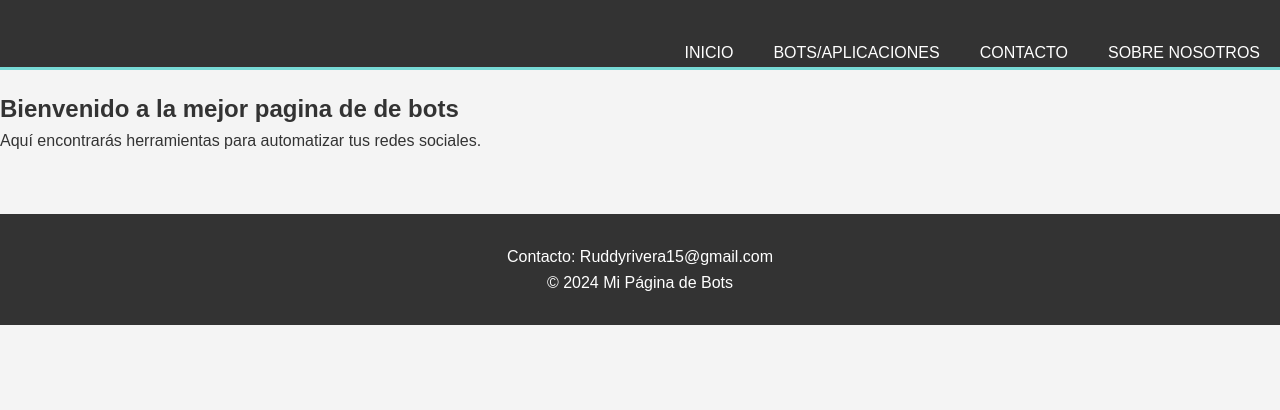
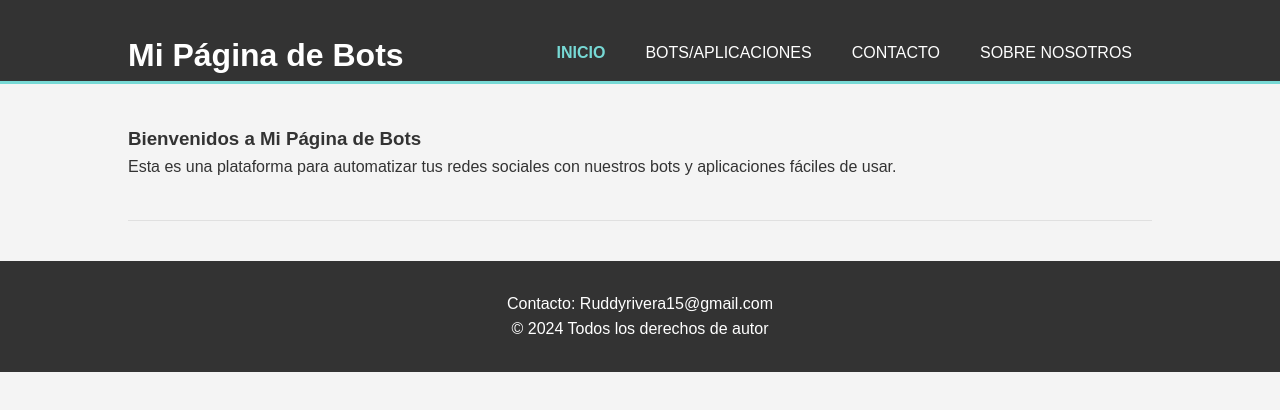
Before and after one commit to Ruddypckl/Ruddypcklgithub.io, a plain HTML site: page index.html in a window 1280 px wide. Drawn offline with Linux system fonts and the light colour scheme.

Commit message:
Mejorar el diseño con CSS

```diff
--- a/index.html
+++ b/index.html
@@ -3,30 +3,34 @@
 <head>
     <meta charset="UTF-8">
     <meta name="viewport" content="width=device-width, initial-scale=1.0">
-    <title>Mi Página de Bots</title>
+    <title>Inicio</title>
     <link rel="stylesheet" href="styles.css">
 </head>
 <body>
     <header>
+        <div class="container">
+            <div id="branding">
+                <h1>Mi Página de Bots</h1>
+            </div>
             <nav>
                 <ul>
-                <li><a href="index.html">Inicio</a></li>
+                    <li class="current"><a href="index.html">Inicio</a></li>
                     <li><a href="bots.html">Bots/Aplicaciones</a></li>
                     <li><a href="contacto.html">Contacto</a></li>
                     <li><a href="sobre.html">Sobre Nosotros</a></li>
                 </ul>
             </nav>
+        </div>
     </header>
-    <main>
-        <section class="intro">
-            <h1>Bienvenido a la mejor pagina de de bots</h1>
-            <p>Aquí encontrarás herramientas para automatizar tus redes sociales.</p>
+    <section class="container">
+        <section class="showcase">
+            <h1>Bienvenidos a Mi Página de Bots</h1>
+            <p>Esta es una plataforma para automatizar tus redes sociales con nuestros bots y aplicaciones fáciles de usar.</p>
         </section>
-    </main>
+    </section>
     <footer>
         <p>Contacto: Ruddyrivera15@gmail.com</p>
-        <p>&copy; 2024 Mi Página de Bots</p>
+        <p>&copy; 2024 Todos los derechos de autor</p>
     </footer>
-    <script src="scripts.js"></script>
 </body>
 </html>
```
Also changed, not shown: contacto.html (+9 -4 lines), sobre.html (+9 -4 lines). Lines whose indentation alone changed are shown as unchanged.
